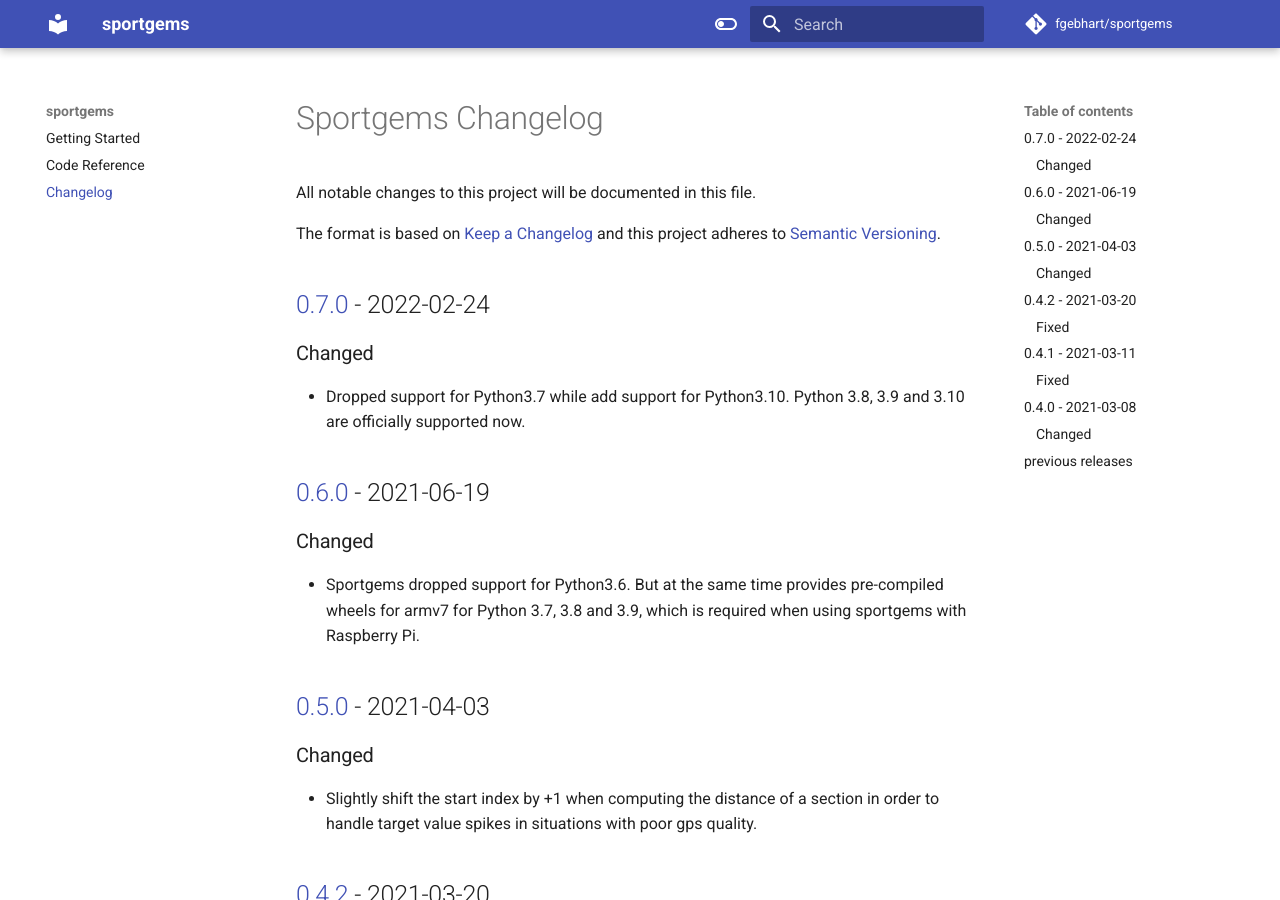
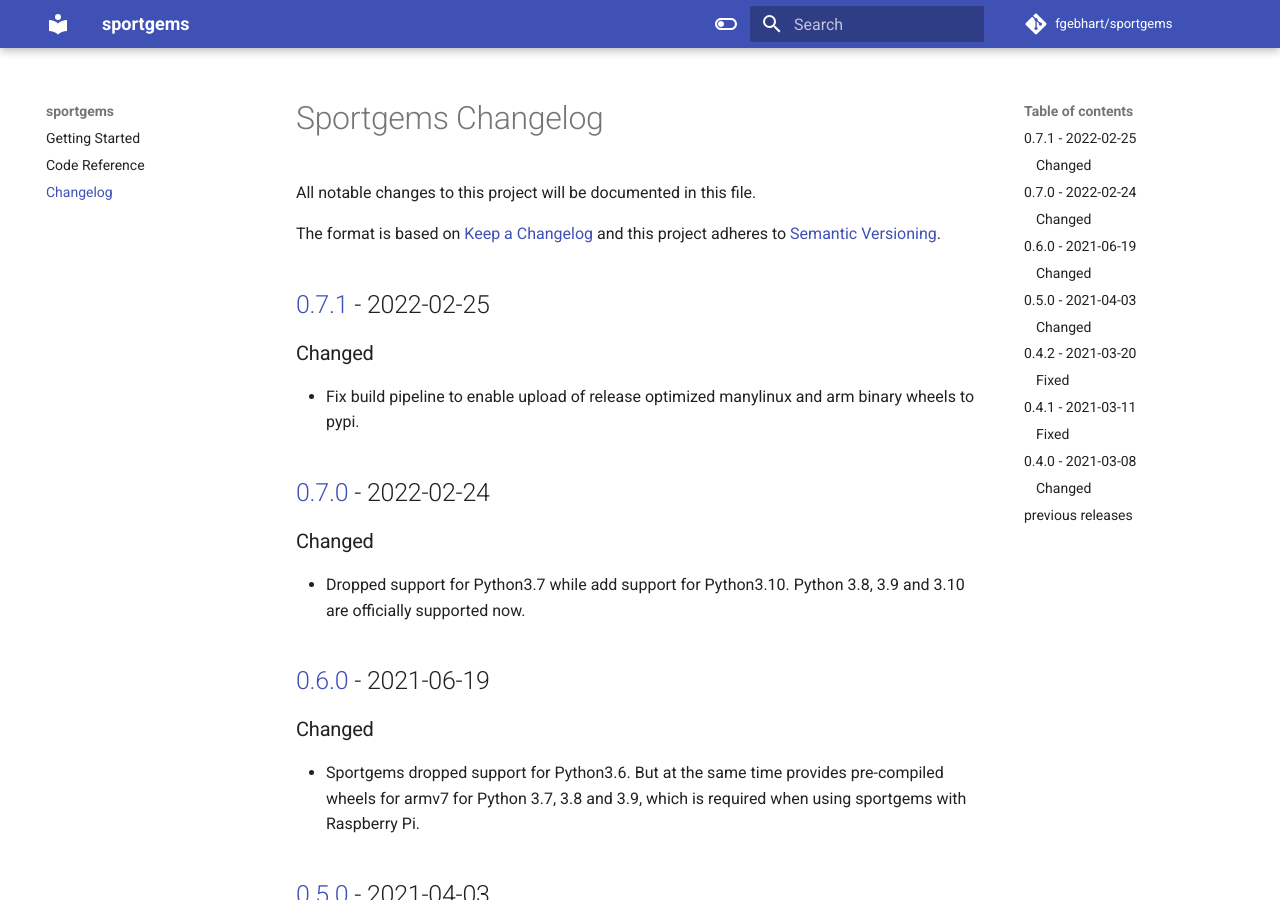
Before and after one commit to fgebhart/sportgems, an MkDocs documentation site: the page built from docs/changelog.md, in a window 1280 px wide and 900 px high. Built offline with MkDocs 1.6.1 and Material for MkDocs 9.7.7, drawn with Linux system fonts in a browser that asks for light colours; comment, search, counter and statistics services are not loaded.

Commit message:
CI: push release optimized manylinux and arm builds to pypi

```diff
--- a/Cargo.toml
+++ b/Cargo.toml
@@ -1,6 +1,6 @@
 [package]
 name = "sportgems"
-version = "0.7.0"
+version = "0.7.1"
 edition = "2018"
 authors = ["Fabian Gebhart"]
 description = "Find valuable gems 💎 in your tracked sport 🚴 activity!"
--- a/docs/changelog.md
+++ b/docs/changelog.md
@@ -4,6 +4,11 @@
 The format is based on [Keep a Changelog](http://keepachangelog.com/en/1.0.0/)
 and this project adheres to [Semantic Versioning](http://semver.org/spec/v2.0.0.html).
 
+
+## [0.7.1](https://github.com/fgebhart/sportgems/releases/tag/v0.7.1) - 2022-02-25
+### Changed
+* Fix build pipeline to enable upload of release optimized manylinux and arm binary
+  wheels to pypi.
 
 ## [0.7.0](https://github.com/fgebhart/sportgems/releases/tag/v0.7.0) - 2022-02-24
 ### Changed
```
Also changed, not shown: 2 other files.
